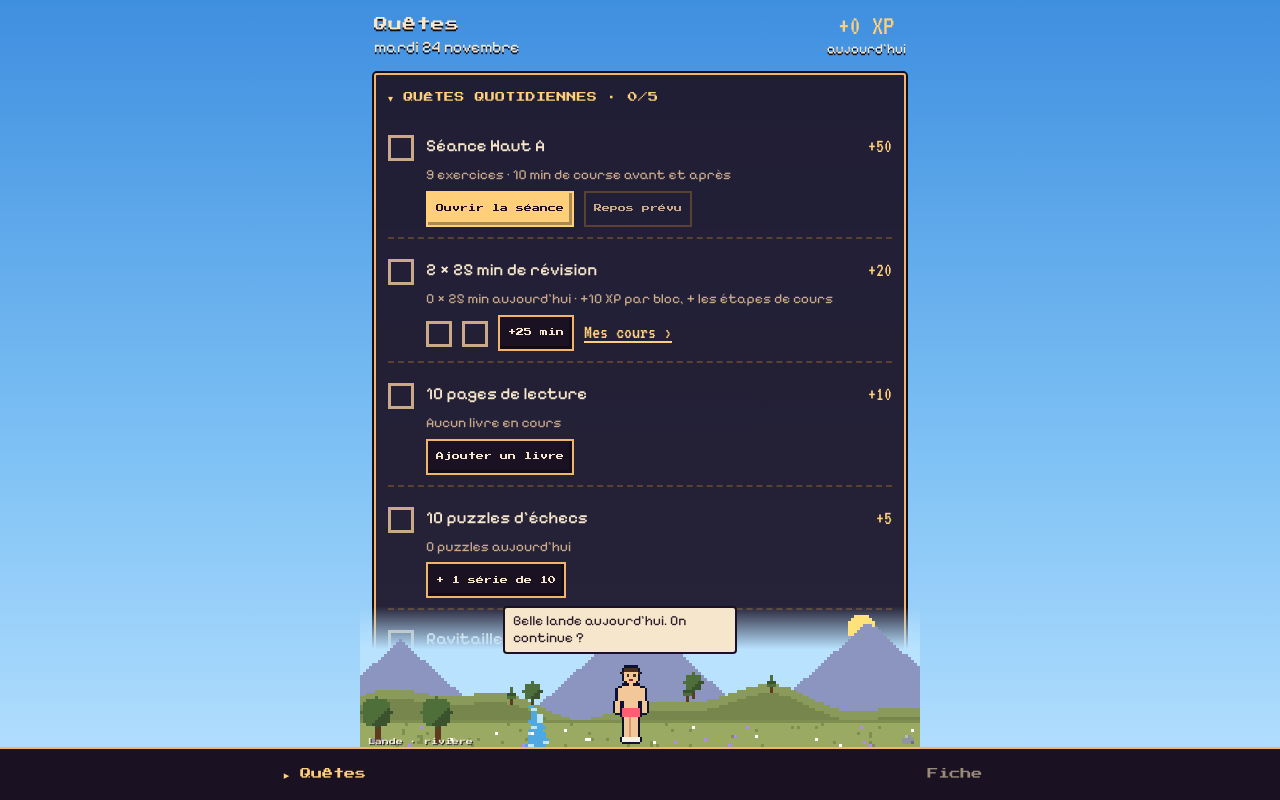
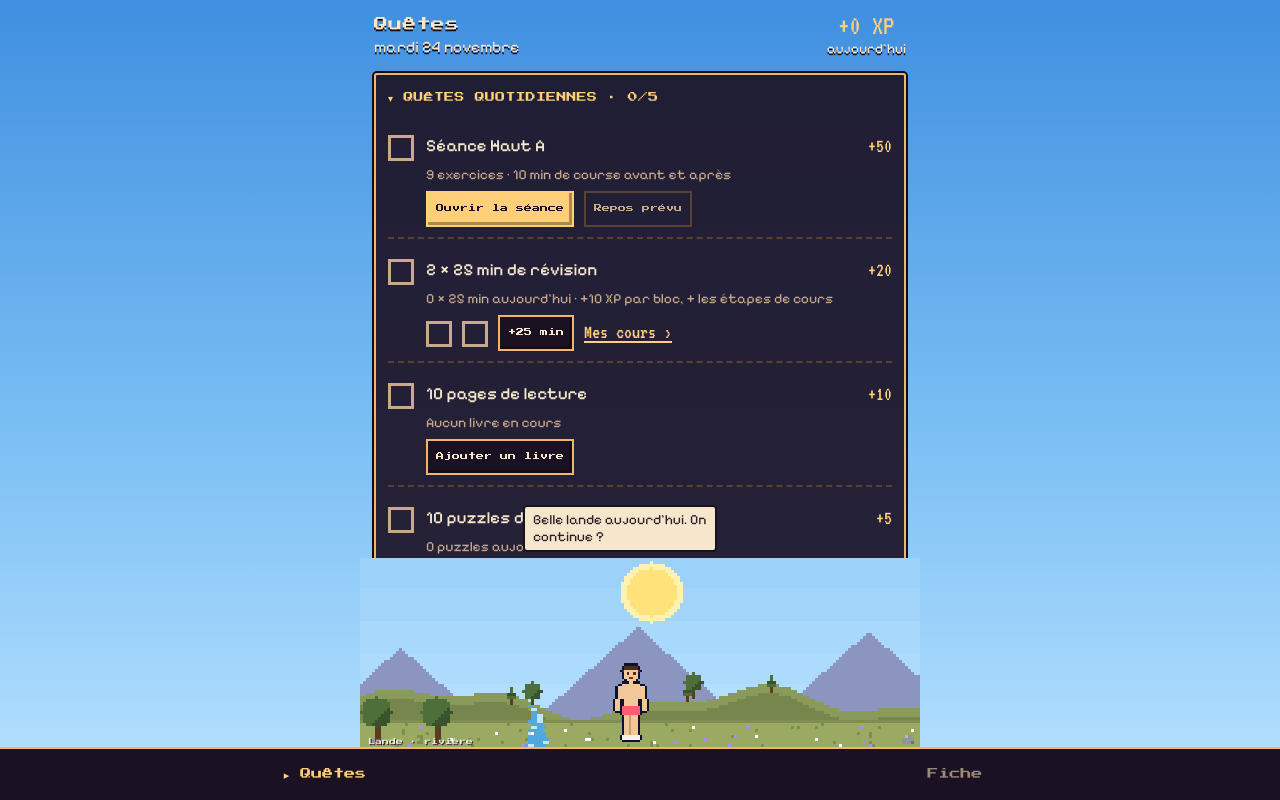
Before and after one commit to BrokenFellah123/life-prg, a plain HTML site: page index.html in a window 1280 px wide. Shown: the top 800 px of the page. Drawn offline with Linux system fonts and the light colour scheme.

Commit message:
v1.2.1 : sans flou, ciel net dans la bande, grand soleil derrière le paysage qui se lève, traverse et se couche
Co-Authored-By: Claude Opus 5.5 <noreply@anthropic.com>
Claude-Session: https://claude.ai/code/session_01JLTQZQ1MYbGrX5WF1yAorH

```diff
--- a/app.js
+++ b/app.js
@@ -426,10 +426,11 @@ function drawWorld(r, snap){
   const show = r === 'jour' || r === 'fiche';
   document.body.classList.toggle('has-scene', show);
   if (!show){ box.innerHTML = ''; return; }
-  const W = Math.min(190, Math.round(Math.min(innerWidth, 560) / 3)), H = r === 'jour' ? 48 : 58;
+  const W = Math.min(190, Math.round(Math.min(innerWidth, 560) / 3)), H = r === 'jour' ? 64 : 60;
   box.className = r === 'jour' ? 'land' : 'home';
   box.innerHTML = `<canvas width="${W}" height="${H}"></canvas><div class="sc-over"></div>`;
   const cv = box.querySelector('canvas'), over = box.querySelector('.sc-over');
+  document.body.style.setProperty('--sh', Math.round(box.clientWidth * H / W) + 'px');
   if (r === 'jour'){
     const w = landscape(cv, today(), mood), n = dailyDone();
     const fx = Math.round(w.fireX * W);
@@ -438,7 +439,7 @@ function drawWorld(r, snap){
     const avX = w.fire ? (fx - 16) * scale : box.clientWidth * .42;
     over.innerHTML = `<div class="sc-av" style="left:${Math.round(avX)}px">${avatarSVG(stageOf(snap.lv.for.lvl), 44)}</div>
       ${w.fire && mood !== 'jour' ? `<div class="sc-glow" style="left:${Math.round(fx * scale)}px"></div>` : ''}
-      <div class="sc-bub" style="left:${Math.max(8, Math.min(box.clientWidth - 230, Math.round(avX) - 90))}px">${esc(bubbleLine(w, n, 5, mood === 'nuit', S.name))}</div>
+      <div class="sc-bub" style="left:${Math.max(8, Math.min(box.clientWidth - 198, Math.round(avX) - 70))}px">${esc(bubbleLine(w, n, 5, mood === 'nuit', S.name))}</div>
       <div class="sc-place">${BIOMES[w.biome].name}${w.castle ? ' · château en vue' : ''}${w.river ? ' · rivière' : ''}</div>`;
     clearInterval(drawWorld.fire);
     if (w.fire) { let t = 0; drawWorld.fire = setInterval(() => { if (!document.hidden && document.contains(cv)) drawFire(cv.getContext('2d'), fx, H - 3, ++t); }, 450); }
@@ -449,7 +450,7 @@ function drawWorld(r, snap){
   }
 }
 // Le ciel change même sans toucher l'écran (aube, jour, crépuscule, nuit)
-setInterval(() => { if (!document.hidden && skyMood() !== worldMood) render(); }, 60000);
+setInterval(() => { if (document.hidden) return; if (skyMood() !== worldMood) render(); else drawWorld(route(), snapshot()); }, 60000);   // le soleil avance chaque minute
 function viewJour(snap){
   const t = today();
   const w = doneToday(), rest = S.rest.includes(t);
@@ -734,7 +735,7 @@ function viewReglages(){
      Quête du lendemain réussie : +${RULES.queteDemain} XP. Quêtes principales et secondaires : l'XP et l'attribut que tu choisis (1 à 100 XP). Récompenses : un objet de garde-robe par niveau perso, du 1 au 10.<br>
      Aucune pénalité. Après ${RULES.absenceRetour} jours sans rien, l'XP du jour de reprise compte double.</div></div>
    <button class="btn danger" data-act="reset">Tout effacer</button>
-   <div class="muted small center">Life RPG · prototype v1.2</div>`;
+   <div class="muted small center">Life RPG · prototype v1.2.1</div>`;
 }
 
 /* ================= Rendu et routage ================= */
--- a/monde.js
+++ b/monde.js
@@ -79,11 +79,12 @@ function landscape(canvas, dateStr, mood){
   ctx.clearRect(0, 0, W, H);
   const w = dayWorld(dateStr), r = w.r, B = BIOMES[w.biome];
   const N = tintOf(mood);
-  sunMoon(ctx, mood, W - 22, 4, H);
+  skyBand(ctx, W, H, mood);
+  sunMoon(ctx, mood, Math.round(W * .84), 10, H, W);
   // montagnes au loin
   const far = N(B.far), snow = N('#f4f7ff');
   let peaks = []; const np = 3 + Math.floor(r() * 3);
-  for (let i = 0; i < np; i++) peaks.push({x: (i + .2 + r() * .6) / np * W, h: 12 + r() * 16});
+  for (let i = 0; i < np; i++) peaks.push({x: (i + .2 + r() * .6) / np * W, h: 10 + r() * 14});
   for (let x = 0; x < W; x++){
     let top = H;
     for (const p of peaks){ const y = H - 20 - p.h + Math.abs(x - p.x) * .9; if (y < top) top = y; }
@@ -162,17 +163,37 @@ function drawHome(ctx, cx, gy, st, night, N){
     window1(-8, 18); window1(5, 18); window1(-1, 33); for (let i = -26; i < 26; i += 9) if (Math.abs(i) > 12) window1(i, 6);
   }
 }
-function sunMoon(ctx, mood, x, y, H){
-  if (mood === 'nuit'){ px(ctx, x, y, 5, 5, '#f4f1d8'); px(ctx, x + 2, y, 3, 3, '#0b1030'); return; }
-  const low = mood !== 'jour', c = low ? '#ff9a4a' : '#ffe27a', yy = low ? H - 26 : y;   // soleil bas à l'aube et au crépuscule
-  px(ctx, x - 1, yy, 7, 7, c); px(ctx, x, yy - 1, 5, 9, c); px(ctx, x - 2, yy + 1, 9, 5, c);
+// Ciel peint dans la bande (net, en paliers de pixels), raccord avec le ciel de l'écran
+const SKY = {jour:['#9cd1f9','#b9e2ff'], nuit:['#281b33','#2b1d2a'], aube:['#e0909a','#ffb070'], crep:['#d46d6a','#ff8a4a']};
+function skyBand(ctx, W, H, mood){
+  const [a, b] = SKY[mood], n = 6;
+  for (let i = 0; i < n; i++) px(ctx, 0, Math.floor(i * H / n), W, Math.ceil(H / n) + 1, mix(a, b, i / (n - 1)));
+  if (mood === 'nuit'){ const r = seeded('etoiles'); for (let i = 0; i < W / 9; i++) px(ctx, Math.floor(r() * W), Math.floor(r() * H * .5), 1, 1, r() < .3 ? '#ffe9a8' : '#ffffff'); }
 }
+function disc(ctx, cx, cy, rad, c){ for (let dy = -rad; dy <= rad; dy++){ const w = Math.round(Math.sqrt(rad*rad - dy*dy)); px(ctx, cx - w, cy + dy, 2*w + 1, 1, c); } }
+// Soleil (ou lune) en second plan : dessiné avant le paysage, donc derrière les montagnes
+function sunMoon(ctx, mood, x, y, H, W){
+  if (mood === 'nuit'){ disc(ctx, x, y + 2, 6, '#f4f1d8'); disc(ctx, x + 3, y, 5, SKY.nuit[0]); return; }
+  // Le soleil suit l'heure : il sort de derrière les collines à 6h45, monte jusqu'à midi et demi, redescend et disparaît à 18h15
+  const d = new Date(), m = d.getHours() * 60 + d.getMinutes();
+  const top = 11, hz = H - 12, rise = H - 42;   // rise : hauteur à la fin de l'aube, au-dessus des montagnes
+  let xx, yy;
+  if (m < 435){ const k = Math.max(0, (m - 405) / 30); xx = .1 + .08 * k; yy = hz - (hz - rise) * k; }              // aube : il sort de derrière l'horizon
+  else if (m < 1065){ const k = (m - 435) / 630; xx = .18 + .64 * k; yy = rise - (rise - top) * Math.sin(Math.PI * k); }   // jour : arc dans le ciel
+  else { const k = Math.min(1, (m - 1065) / 30); xx = .82 + .08 * k; yy = rise + (hz - rise) * k; }                // crépuscule : il se couche
+  xx = W ? Math.round(W * xx) : x; yy = Math.round(yy);
+  const low = mood !== 'jour';
+  disc(ctx, xx, yy, 10, low ? '#ffb070' : '#fff2b0');
+  disc(ctx, xx, yy, 8, low ? '#ff8a3a' : '#ffe27a');
+}
+
 function homeScene(canvas, lvl, mood){
   const night = mood === 'nuit';
   const W = canvas.width, H = canvas.height, ctx = canvas.getContext('2d');
   ctx.clearRect(0, 0, W, H);
   const B = BIOMES.prairie, N = tintOf(mood), r = seeded('maison');
-  sunMoon(ctx, mood, 12, 4, H);
+  skyBand(ctx, W, H, mood);
+  sunMoon(ctx, mood, 22, 12, H, W);
   const a = 1.3;
   for (let x = 0; x < W; x++){ const y = Math.round(H - 14 - 3 * Math.sin(x / 19 + a)); px(ctx, x, y, 1, H - y, N(B.mid)); px(ctx, x, y + 3, 1, H - y, N(B.mid2)); }
   const gy = H - 8; px(ctx, 0, gy, W, H - gy, N(B.grass)); px(ctx, 0, gy, W, 1, N(B.grass2));
--- a/style.css
+++ b/style.css
@@ -182,14 +182,12 @@ nav.tabs a{flex:1;flex-direction:row;justify-content:center;font-size:11px;paddi
 nav.tabs a.on{color:var(--accent)}
 /* Scène en bas, juste au-dessus des onglets */
 #scene{position:fixed;left:0;right:0;bottom:calc(env(safe-area-inset-bottom) + 50px);z-index:5;pointer-events:none;max-width:560px;margin:0 auto}
-#scene{background:linear-gradient(to bottom,transparent,var(--hz) 30%)}
 #scene canvas{display:block;width:100%;image-rendering:pixelated;image-rendering:crisp-edges}
-body.has-scene #app{padding-bottom:calc(env(safe-area-inset-bottom) + 50px + 33vw + 20px)}
-@media (min-width:560px){body.has-scene #app{padding-bottom:260px}}
+body.has-scene #app{padding-bottom:calc(env(safe-area-inset-bottom) + 66px + var(--sh,190px))}
 .sc-over{position:absolute;inset:0}
 .sc-av{position:absolute;bottom:4%}
 #scene.land .sc-av svg{width:13vw;max-width:72px;height:auto}
-.sc-glow{position:absolute;bottom:-10%;width:40vw;height:40vw;max-width:220px;max-height:220px;transform:translateX(-50%);background:radial-gradient(closest-side,rgba(246,164,58,.35),transparent);pointer-events:none}
-.sc-bub{position:absolute;top:2px;max-width:230px;background:#f6e7cc;color:#2b1d2a;font-family:var(--fb);font-size:14px;line-height:1.2;padding:5px 8px;border-radius:2px;box-shadow:0 0 0 2px #1a1222}
+.sc-glow{display:none;position:absolute;bottom:-10%;width:40vw;height:40vw;max-width:220px;max-height:220px;transform:translateX(-50%);background:radial-gradient(closest-side,rgba(246,164,58,.35),transparent);pointer-events:none}
+.sc-bub{position:absolute;bottom:calc(4% + 15vw);max-width:190px;background:#f6e7cc;color:#2b1d2a;font-family:var(--fb);font-size:14px;line-height:1.2;padding:5px 8px;border-radius:2px;box-shadow:0 0 0 2px #1a1222}
 .sc-place{position:absolute;left:8px;bottom:4px;font-family:var(--fd);font-size:7px;color:#fff7e6;text-shadow:1px 1px 0 #1a1222;opacity:.9}
 #scene.home .sc-place{left:50%;transform:translateX(-50%);white-space:nowrap}
--- a/sw.js
+++ b/sw.js
@@ -1,6 +1,6 @@
 /* Mises à jour immédiates : on demande toujours la dernière version au réseau,
    et on se rabat sur le cache seulement hors ligne. */
-const VERSION = 'liferpg-1.2.0';
+const VERSION = 'liferpg-1.2.1';
 const FILES = ['./', 'index.html', 'style.css', 'app.js', 'sons.js', 'manifest.webmanifest',
   'fonts/pressstart2p.woff2', 'fonts/vt323.woff2','fonts/pixelify.ttf','monde.js', 'icons/icon-180.png', 'icons/icon-192.png', 'icons/icon-512.png'];
 self.addEventListener('install', e => {
```
